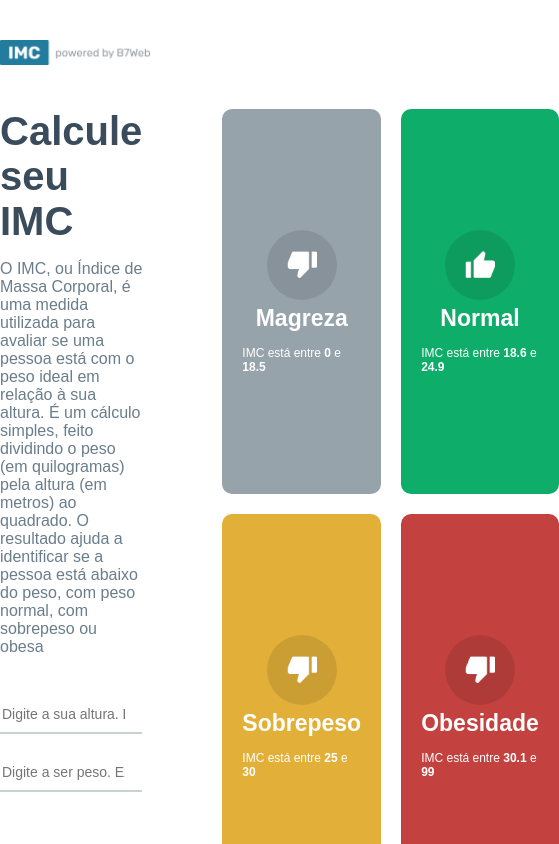
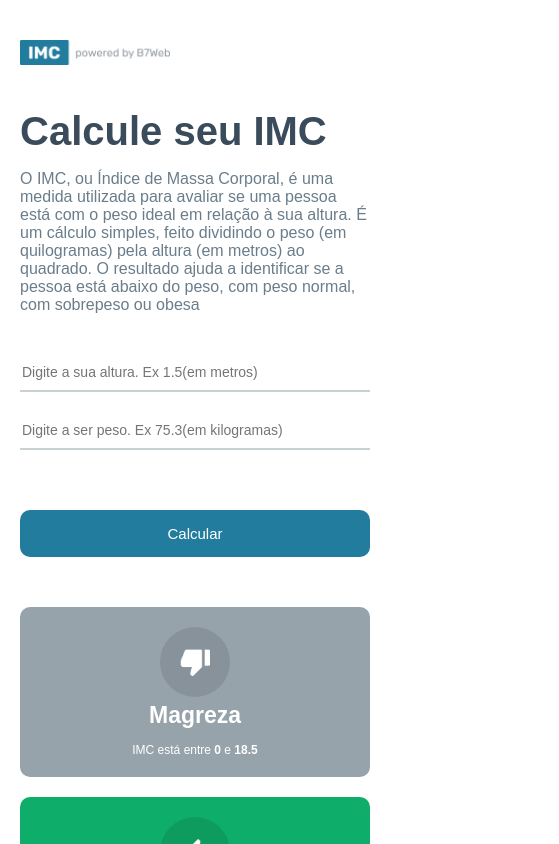
Before and after one commit to micas-tsx/calculadora-imc, a React (Create React App) app: page / in a window 390 px wide. Shown: the top 844 px of the page, 559 px wide, since content can reach past the window. Built offline with nearby package versions, Linux system fonts and the light colour scheme.

Commit message:
feat: make the project responsive

```diff
--- a/src/App.module.css
+++ b/src/App.module.css
@@ -3,6 +3,9 @@
 }
 body {
   font-family: Arial, Helvetica, sans-serif
+}
+.main{
+  padding-bottom: 50px
 }
 
 .headerContainer {
@@ -96,3 +99,45 @@
 .container .rightSide .rightArrow:hover {
   opacity: .9;
 }
+
+@media (max-width: 920px) {
+  header {
+    padding: 0 20px;
+  }
+
+  .container {
+    padding: 0 20px;
+  }
+}
+
+@media (max-width: 770px) {
+  header {
+    padding: 0 20px;
+  }
+
+  .container {
+    padding: 0 20px;
+    flex-direction: column;
+  }
+  .container .leftSide {
+    margin-right: 0
+  }
+  .container .rightSide {
+    margin-left: 0;
+    margin-top: 50px;
+  }
+  .container .rightSide .rightArrow {
+    margin-left: 0;
+    margin-top: 0;
+    border-radius: 10px;
+    width: 50px;
+    height: 50px;
+  }
+
+}
+
+@media (max-width: 430px) {
+  .container .rightSide .grid {
+    grid-template-columns: 1fr;
+  }
+ }
```
